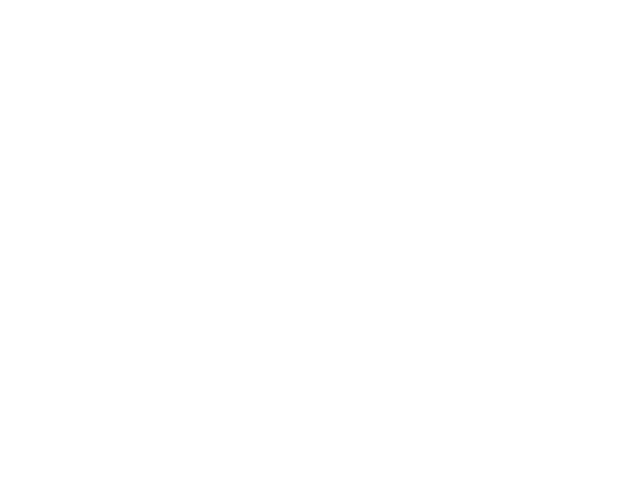
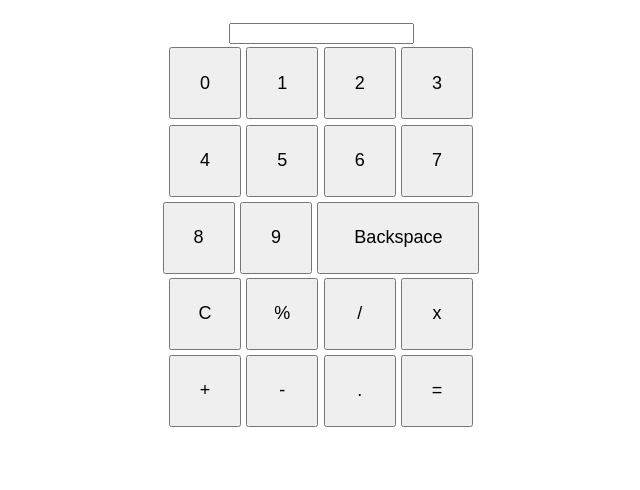
Before and after one commit to huzzeyfh/calculator-top, a plain HTML site: page index.html in a window 1280 px wide. Shown: the whole page, without its empty margins (319-959 px from the left). Drawn offline with Linux system fonts and the light colour scheme.

Commit message:
Add buttons

```diff
--- a/index.html
+++ b/index.html
@@ -10,7 +10,34 @@
 </head>
 
 <body>
-
+    <div class="container">
+        <label for="input">
+            <input type="number">
+        </label>
+        <div class="number">
+            <button>0</button>
+            <button>1</button>
+            <button>2</button>
+            <button>3</button>
+            <button>4</button>
+            <button>5</button>
+            <button>6</button>
+            <button>7</button>
+            <button>8</button>
+            <button>9</button>
+            <button class="btn-backspc">Backspace</button>
+        </div>
+        <div class="operator">
+            <button>C</button>
+            <button>%</button>
+            <button>/</button>
+            <button>x</button>
+            <button>+</button>
+            <button>-</button>
+            <button>.</button>
+            <button>=</button>
+        </div>
+    </div>
 </body>
 
 </html>
--- a/script.js
+++ b/script.js
@@ -17,3 +17,15 @@ function multiply(a, b) {
 function divide(a, b) {
     return a / b;
 }
+
+
+//Variables
+const firstNumber;
+const operator;
+const secondNumber;
+
+
+//Operate
+function operate(firstNumber, operator, secondNumber) {
+    return add(firstNumber, secondNumber)
+}
--- a/style.css
+++ b/style.css
@@ -0,0 +1,44 @@
+body {
+    font-size: 18px;
+    height: 100vh;
+    margin: 0;
+    margin-top: 0.5em;
+    display: flex;
+    justify-content: center;
+}
+
+.container {
+    width: 18em;
+    height: 26em;
+    margin: 10px;
+}
+
+label,
+.number,
+.operator {
+    display: flex;
+    flex-direction: row;
+    flex-wrap: wrap;
+    gap: 0.3em;
+    margin: 0.2em;
+    justify-content: center;
+}
+
+label {
+    flex-grow: 1;
+}
+
+.number {}
+
+
+.operator {}
+
+button {
+    width: 4em;
+    height: 4em;
+    font-size: 1em;
+}
+
+.btn-backspc {
+    flex-grow: 1;
+}
```
